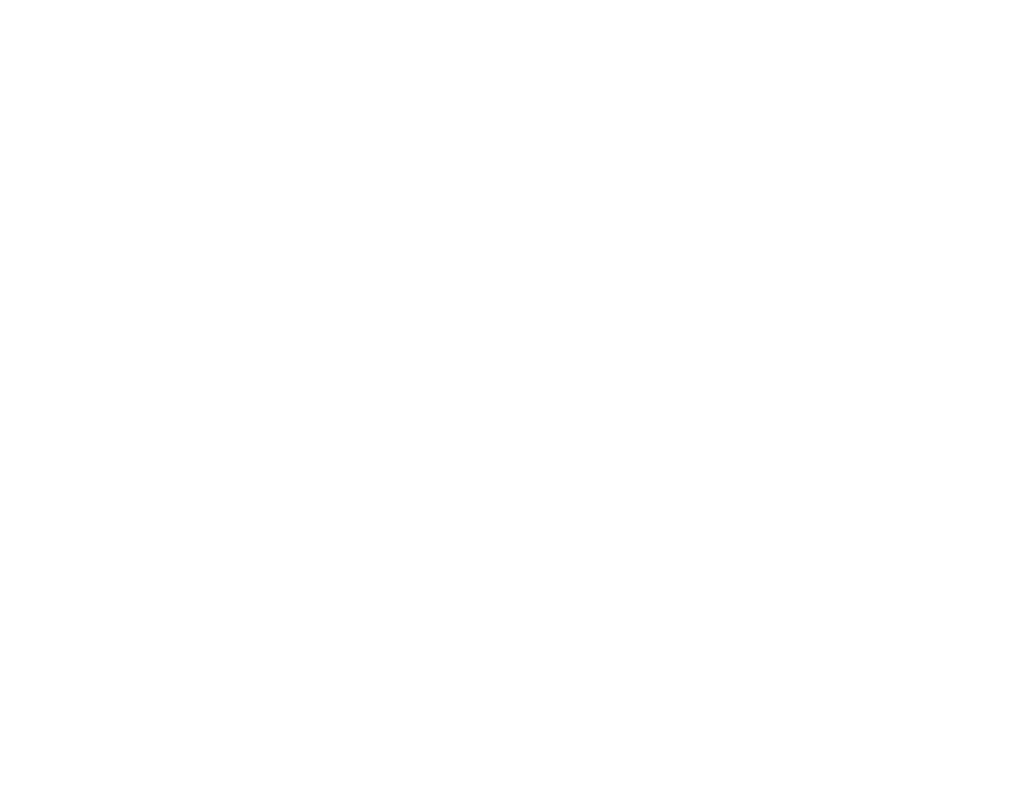
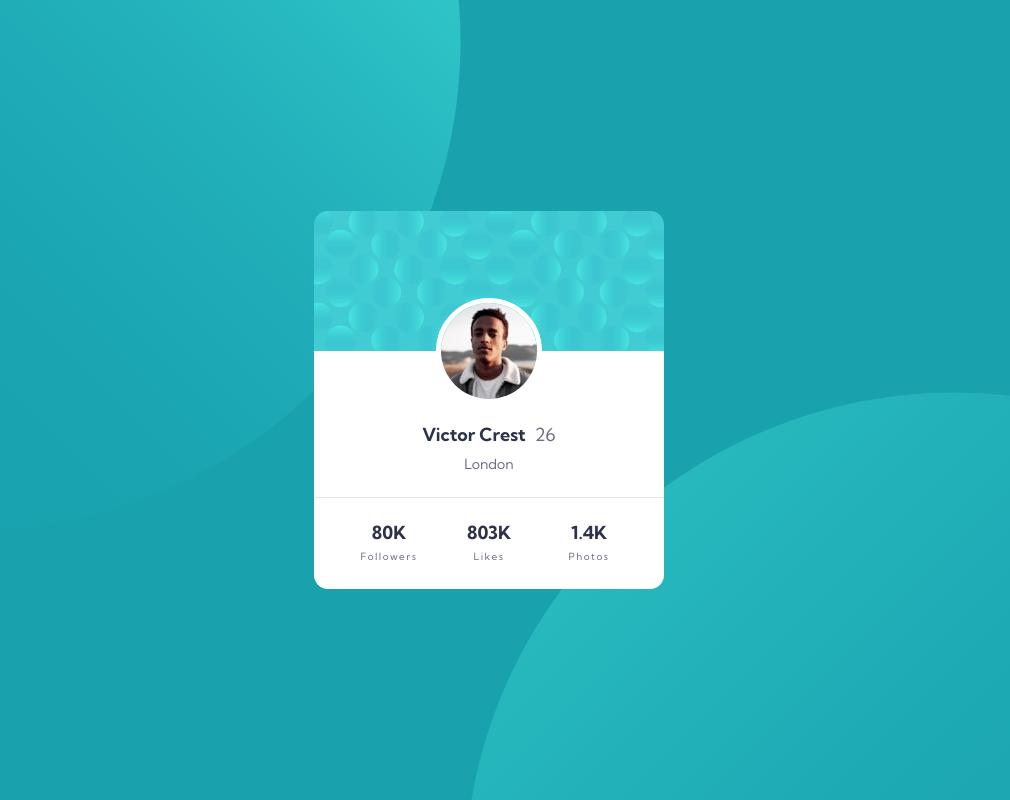
Before and after one commit to osoriodev/profile-card, a plain HTML site: page index.html in a window 1280 px wide. Shown: the whole page, without its empty margins (151-1161 px from the left). Drawn offline with Linux system fonts and the light colour scheme.

Commit message:
Add card and styles

```diff
--- a/css/styles.css
+++ b/css/styles.css
@@ -35,3 +35,118 @@ a {
   text-decoration: none;
   color: inherit;
 }
+/* ========== STYLES ========== */
+.main-section {
+  width: 100%;
+  min-height: 100vh;
+  padding: 14.7rem 2.5rem;
+  display: grid;
+  place-items: center;
+  position: relative;
+  background-color: var(--clr-primary);
+  overflow: hidden;
+}
+.main-section::before,
+.main-section::after {
+  content: '';
+  width: 97.8rem;
+  height: 97.8rem;
+  display: block;
+  position: absolute;
+  background-repeat: no-repeat;
+  background-position: center;
+  background-size: cover;
+}
+.main-section::before {
+  background-image: url('../img/bg-pattern-top.svg');
+  top: -44.8rem;
+  right: calc(50% + 2.8rem);
+}
+.main-section::after {
+  background-image: url('../img/bg-pattern-bottom.svg');
+  bottom: -57rem;
+  left: calc(50% - 2.5rem);
+}
+.profile {
+  width: 100%;
+  max-width: 35rem;
+  position: relative;
+  border-radius: 1.4rem;
+  overflow: hidden;
+  color: var(--clr-secondary);
+  z-index: 3;
+}
+.profile__banner {
+  width: 100%;
+  height: 14rem;
+}
+.profile__banner img {
+  width: 100%;
+  height: 100%;
+  display: block;
+  object-fit: cover;
+}
+.profile__info {
+  padding-block-start: 7.4rem;
+  position: relative;
+  text-align: center;
+  background-color: var(--clr-ntrl-max);
+}
+.profile__avatar {
+  width: 10.6rem;
+  height: 10.6rem;
+  position: absolute;
+  top: 0;
+  left: 50%;
+  border: .5rem solid var(--clr-ntrl-max);
+  border-radius: 50%;
+  overflow: hidden;
+  transform: translate(-50%, -50%);
+  background-color: var(--clr-ntrl-max);
+}
+.profile__avatar img {
+  width: 100%;
+  height: 100%;
+  display: block;
+  object-fit: cover;
+}
+.profile__name {
+  margin-block-end: 1.2rem;
+  font-size: 1.8rem;
+  font-weight: 700;
+}
+.profile__age {
+  margin-inline-start: .5rem;
+  font-size: 1.8rem;
+  font-weight: 400;
+  color: var(--clr-secondary-lt);
+}
+.profile__country {
+  margin-block-end: 2.5rem;
+  font-size: 1.4rem;
+  color: var(--clr-secondary-lt);
+}
+.profile__stats {
+  width: 100%;
+  padding: 2.5rem;
+  display: grid;
+  grid-template-columns: repeat(3, 1fr);
+  place-items: center;
+  border-block-start: .1rem solid var(--clr-helper);
+}
+.profile__stat-title {
+  margin-block-end: .35rem;
+  font-size: 1.8rem;
+  font-weight: 700;
+  text-transform: uppercase;
+}
+.profile__stat-descrip {
+  font-size: 1rem;
+  letter-spacing: .15rem;
+  color: var(--clr-secondary-lt);
+}
+@media (min-width: 1024px) {
+  .main-section {
+    padding: 0;
+  }
+}
--- a/index.html
+++ b/index.html
@@ -12,6 +12,36 @@
     <title>Frontend Mentor | Profile card component</title>
   </head>
   <body>
-    <main class="main-section"></main>
+    <main class="main-section">
+      <div class="profile">
+        <figure class="profile__banner">
+          <img src="./img/bg-pattern-card.svg" alt="Banner image">
+        </figure>
+        <section class="profile__info">
+          <figure class="profile__avatar">
+            <img src="./img/image-victor.jpg" alt="Avatar">
+          </figure>
+          <h1 class="profile__name">
+            Victor Crest
+            <span class="profile__age">26</span>
+          </h1>
+          <p class="profile__country">London</p>
+          <ul class="profile__stats">
+            <li>
+              <p class="profile__stat-title">80k</p>
+              <small class="profile__stat-descrip">Followers</small>
+            </li>
+            <li>
+              <p class="profile__stat-title">803k</p>
+              <small class="profile__stat-descrip">Likes</small>
+            </li>
+            <li>
+              <p class="profile__stat-title">1.4k</p>
+              <small class="profile__stat-descrip">Photos</small>
+            </li>
+          </ul>
+        </section>
+      </div>
+    </main>
   </body>
 </html>
```
